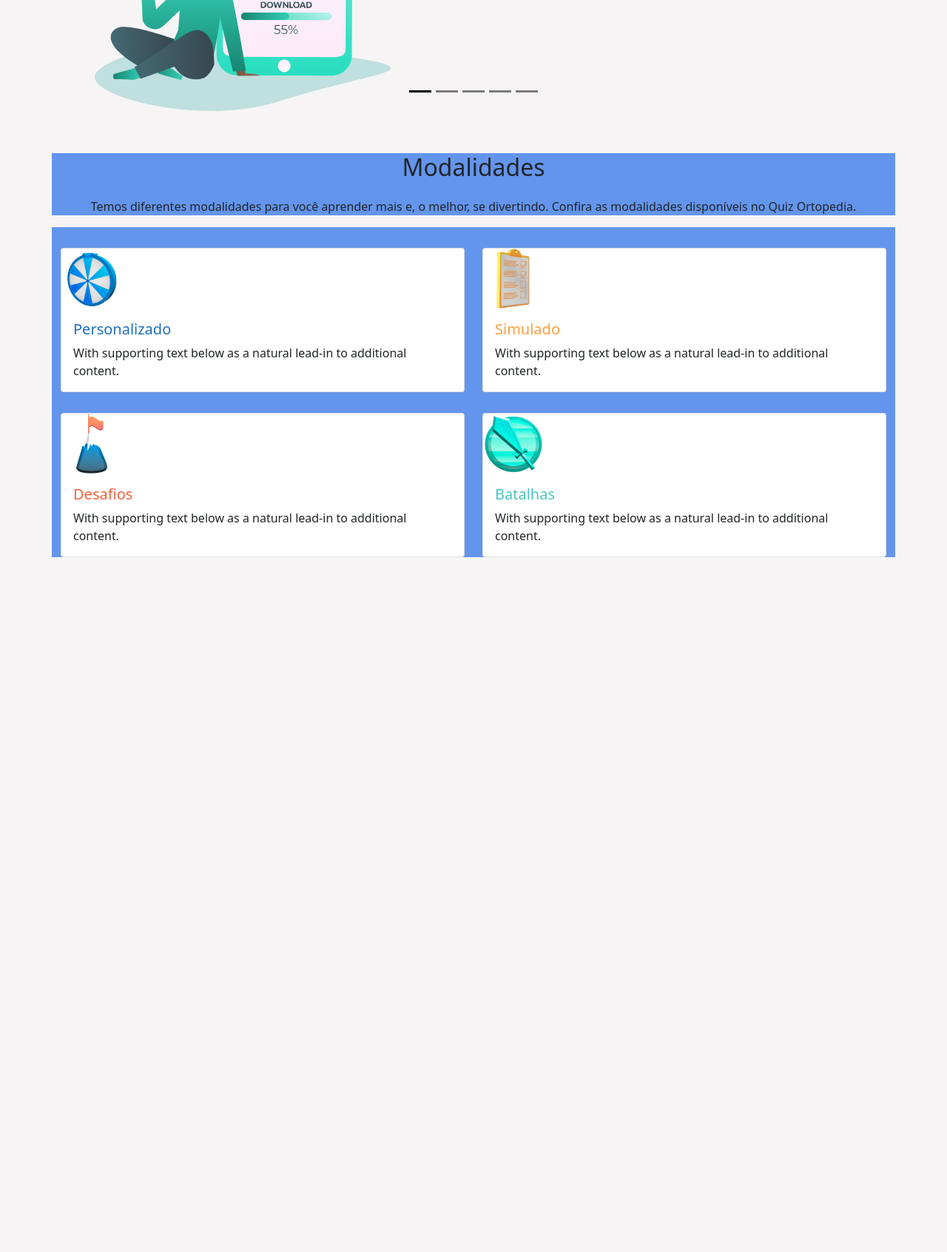
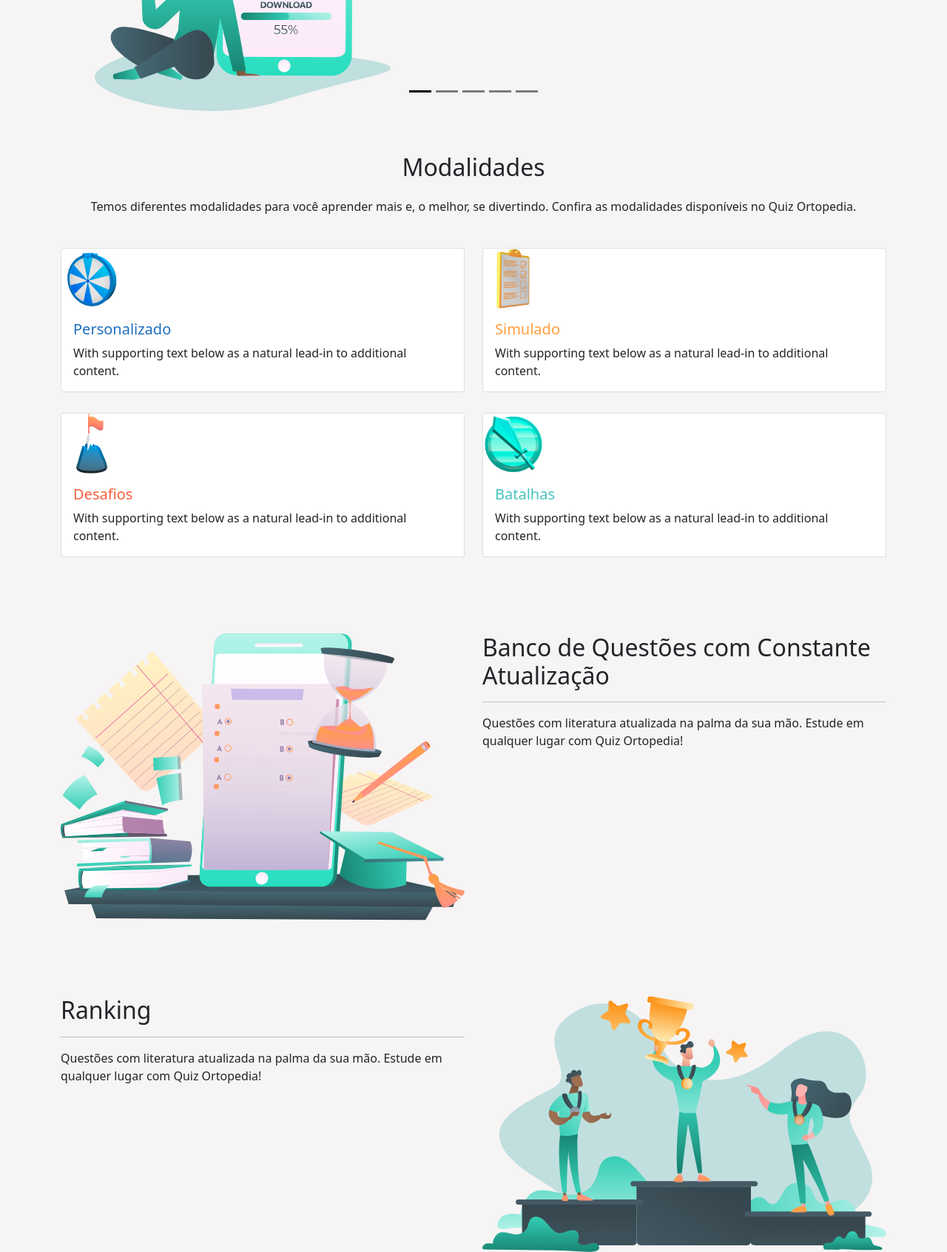
Before and after one commit to tseletronica/quizortopedia.github.io, a PHP site: page / in a window 1280 px wide. Shown: the part 880-2572 px from the top of the page at 74% size. Before the commit the page ends 1633 px from the top, so only its background shows below. Run offline with PHP 8.4, Linux system fonts and the light colour scheme.

Commit message:
feat:  adiciona container rankingQuiz

```diff
--- a/css/custom.css
+++ b/css/custom.css
@@ -30,7 +30,6 @@
         .container {
             position: relative;
             justify-content: center;
-            background-color: cornflowerblue;
         }
 
         #carouselQuiz {
@@ -73,3 +72,11 @@
         .card {
             margin-top: 5%;
         }
+
+        #bancoDeQuestoes {
+            margin-top: 8%
+        }
+
+        #rankinQuiz {
+            margin-top: 8%;
+        }
--- a/index.html
+++ b/index.html
@@ -174,8 +174,37 @@
         </div>
     </div>
     <!--//cards modalidade-->
+    <div class="container" id="bancoDeQuestoes">
+        <div class="row">
+            <div class="col">
+                <img src=" img/ic_banco_questoes.svg " class="img-fluid " alt=" ">
 
-    <script src="https://cdn.jsdelivr.net/npm/@popperjs/core@2.9.2/dist/umd/popper.min.js " integrity="sha384-IQsoLXl5PILFhosVNubq5LC7Qb9DXgDA9i+tQ8Zj3iwWAwPtgFTxbJ8NT4GN1R8p " crossorigin="anonymous "></script>
+            </div>
+            <div class="col">
+                <h2>Banco de Questões com Constante Atualização</h2>
+                <hr>
+                <p>Questões com literatura atualizada na palma da sua mão. Estude em qualquer lugar com Quiz Ortopedia!</p>
+
+            </div>
+
+        </div>
+    </div>
+    <div class="container" id="rankinQuiz">
+        <div class="row">
+            <div class="col ">
+                <h2>Ranking</h2>
+                <hr>
+                <p>Questões com literatura atualizada na palma da sua mão. Estude em qualquer lugar com Quiz Ortopedia!</p>
+            </div>
+            <div class="col ">
+                <img src="img/ic_ranking_medalhas.svg" class="img-fluid" alt=" ">
+            </div>
+
+        </div>
+    </div>
+
+
+    <script src=" https://cdn.jsdelivr.net/npm/@popperjs/core@2.9.2/dist/umd/popper.min.js " integrity="sha384-IQsoLXl5PILFhosVNubq5LC7Qb9DXgDA9i+tQ8Zj3iwWAwPtgFTxbJ8NT4GN1R8p " crossorigin="anonymous "></script>
     <script src="js/bootstrap.min.js "></script>
 </body>
 
```
